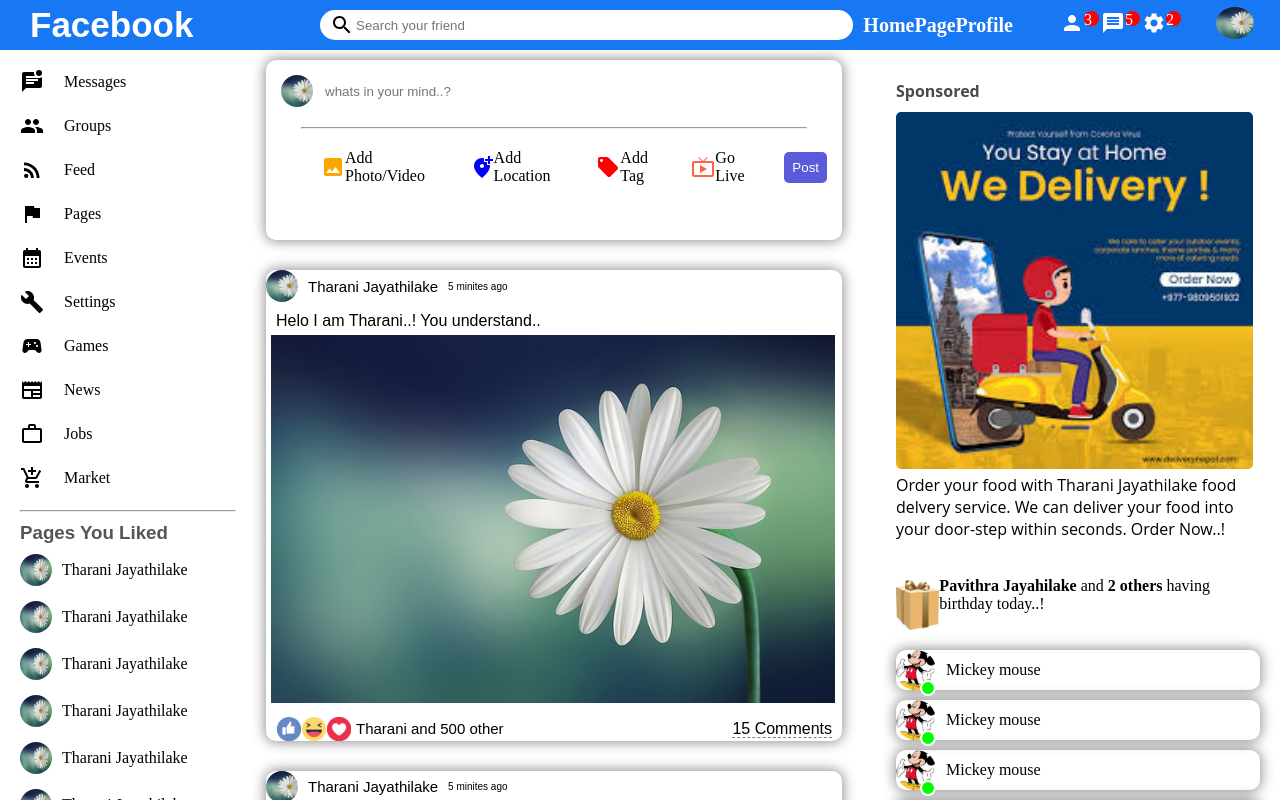
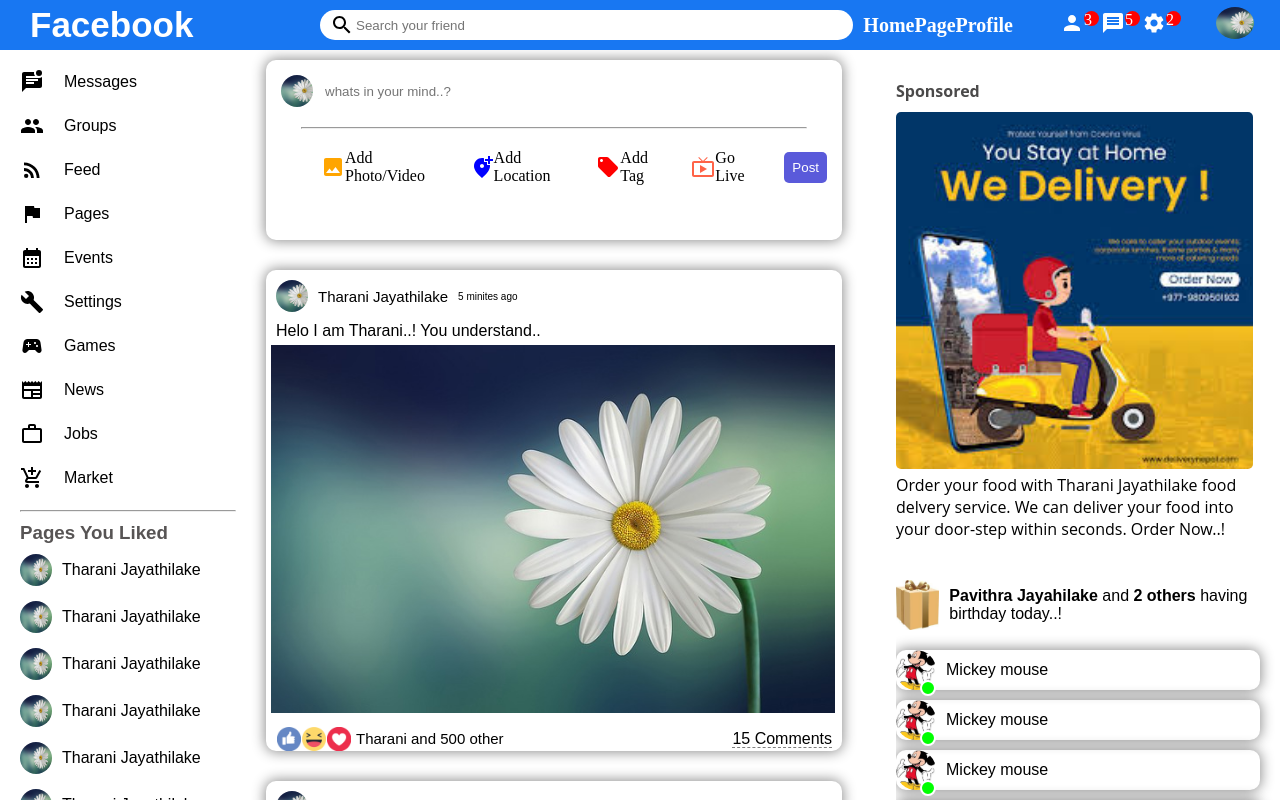
Before and after one commit to Tharani404/Social_media_React, a React (Create React App) app: page / in a window 1280 px wide. Shown: the top 800 px of the page. Built offline with nearby package versions, Linux system fonts and the light colour scheme.

Commit message:
Completed social medial project

```diff
--- a/src/Components/LeftPane/leftPane.css
+++ b/src/Components/LeftPane/leftPane.css
@@ -2,6 +2,9 @@
     flex: 2;
     height: calc(100vh - 50px); /*add scroll bar*/
     overflow-y: scroll;
+    font-family: sans-serif;
+    position: sticky;
+    top: 50px;
 }
 
 ::-webkit-scrollbar{ /*scroll bar width*/
--- a/src/Components/Post/post.css
+++ b/src/Components/Post/post.css
@@ -19,6 +19,7 @@
     margin-top: 15px;
     display: flex;
     align-items: center;
+    margin-left: 10px;
 }
 
 .postCenter{
@@ -29,6 +30,7 @@
     display: flex;
     align-items: center;
     margin-bottom: 10px;
+    margin-top: 10px;
 }
 
 .postCaption{
--- a/src/Components/RightPane/rightPane.css
+++ b/src/Components/RightPane/rightPane.css
@@ -1,5 +1,10 @@
 .rightPaneBox{
     flex: 3;
+    font-family: sans-serif;
+    height: calc(100vh - 50px); /*add scroll bar*/
+    overflow: scroll;
+    position: sticky;
+    top: 50px;
 }
 
 .rightPaneContainer{
@@ -78,3 +83,8 @@
     margin-left: 10px;
 
 }
+
+.birthdayText{
+    margin-top: 20px;
+    margin-left: 10px;
+}
```
